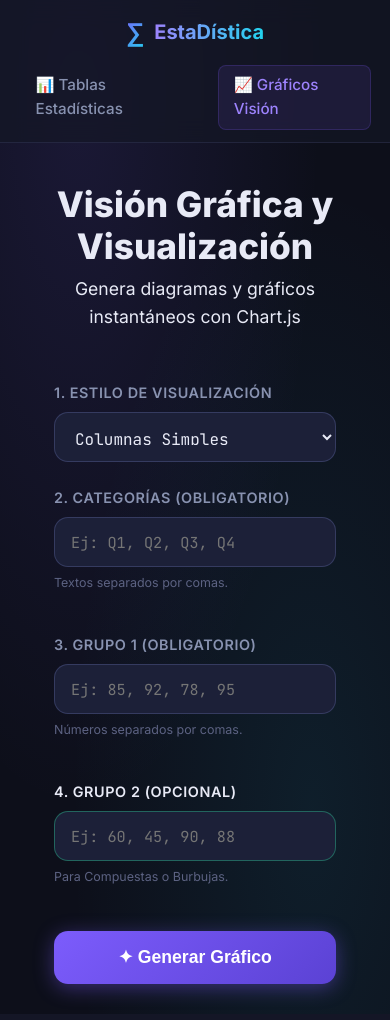
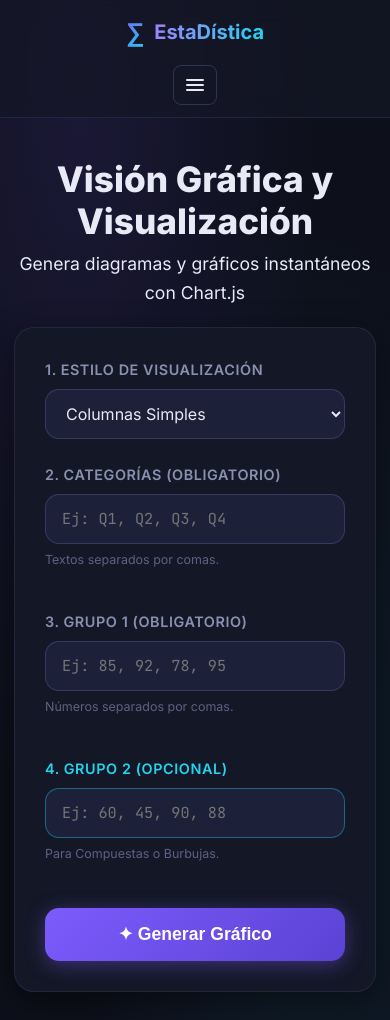
Before and after one commit to Chucharizard/appEst, a Flask app: page /graficos in a window 390 px wide. Before the commit the page ends 998 px from the top, so only its background shows below. Run offline with Flask 3, Linux system fonts and the light colour scheme; some libraries are stand-ins or nearby versions.

Commit message:
feat: implementación de plantillas base, interfaz de generación de gráficos con Chart.js y estilos de diseño responsivo

```diff
--- a/static/css/style.css
+++ b/static/css/style.css
@@ -302,7 +302,7 @@ body {
 .table-wrapper { overflow-x: auto; border-radius: var(--radius); }
 .freq-table {
   width: 100%; border-collapse: collapse;
-  font-size: 0.88rem; min-width: 700px;
+  font-size: 0.88rem; min-width: 620px;
 }
 .freq-table thead tr {
   background: linear-gradient(90deg, rgba(124,92,252,0.2), rgba(34,211,238,0.12));
@@ -388,12 +388,158 @@ body {
   font-size: 0.83rem;
 }
 
-/* ─── RESPONSIVE ─── */
+/* ─── GLASS PANEL (módulo gráficos) ─── */
+.glass-panel {
+  background: var(--surface);
+  border: 1px solid var(--border);
+  border-radius: var(--radius-lg);
+  padding: 32px;
+  box-shadow: var(--shadow);
+  margin-bottom: 28px;
+}
+
+/* ─── NAVBAR HAMBURGUESA ─── */
+.nav-toggle {
+  display: none;
+  background: none;
+  border: 1px solid var(--border2);
+  border-radius: var(--radius-sm);
+  padding: 8px 10px;
+  cursor: pointer;
+  color: var(--text);
+  line-height: 0;
+}
+.nav-toggle svg { display: block; }
+
+/* ─── BOTONES GRUPO (apilado en móvil) ─── */
+.btn-group {
+  display: flex;
+  gap: 12px;
+  margin-top: 12px;
+  flex-wrap: wrap;
+}
+
+/* ─── SELECT (formulario gráficos, no monoespaciado) ─── */
+.form-select {
+  width: 100%;
+  background: var(--surface2);
+  border: 1px solid var(--border2);
+  border-radius: var(--radius);
+  color: var(--text);
+  font-family: var(--font);
+  font-size: 0.95rem;
+  padding: 12px 16px;
+  transition: border-color .2s, box-shadow .2s;
+  outline: none;
+  cursor: pointer;
+}
+.form-select:focus {
+  border-color: var(--purple);
+  box-shadow: 0 0 0 3px rgba(124,92,252,0.2);
+}
+
+/* ─── NOTIFICACIÓN INLINE (OCR) ─── */
+.ocr-notification {
+  display: flex;
+  align-items: center;
+  gap: 10px;
+  padding: 12px 16px;
+  border-radius: var(--radius);
+  font-size: 0.9rem;
+  font-weight: 500;
+  margin-top: 12px;
+  animation: fadeUp .3s ease both;
+}
+.ocr-notification.success {
+  background: rgba(34,197,94,0.1);
+  border: 1px solid rgba(34,197,94,0.35);
+  color: #86efac;
+}
+.ocr-notification.error {
+  background: rgba(239,68,68,0.1);
+  border: 1px solid rgba(239,68,68,0.35);
+  color: #fca5a5;
+}
+
+/* ─── SPINNER (botón submit) ─── */
+.spinner {
+  display: inline-block;
+  width: 18px; height: 18px;
+  border: 2px solid rgba(255,255,255,0.3);
+  border-top-color: #fff;
+  border-radius: 50%;
+  animation: spin .7s linear infinite;
+}
+.pulse { animation: textPulse .6s ease; }
+@keyframes spin { to { transform: rotate(360deg); } }
+@keyframes textPulse {
+  0%   { box-shadow: 0 0 0 0 rgba(124,92,252,0.5); }
+  50%  { box-shadow: 0 0 0 8px rgba(124,92,252,0); }
+  100% { box-shadow: 0 0 0 0 rgba(124,92,252,0); }
+}
+
+/* ─── RESPONSIVE (600px) ─── */
 @media (max-width: 600px) {
-  .card { padding: 20px; }
+  .card  { padding: 18px; }
+  .glass-panel { padding: 18px; }
+  .hero  { padding: 32px 0 20px; }
+  .hero-title { font-size: clamp(1.5rem, 7vw, 2rem); }
+  .hero-desc  { font-size: 0.95rem; }
+
+  /* Tabla: font más pequeño en móvil */
+  .freq-table { font-size: 0.78rem; }
+  .freq-table th, .freq-table td { padding: 8px 8px; }
+
+  /* Grillas */
   .measures-grid { grid-template-columns: 1fr; }
   .info-grid { grid-template-columns: repeat(2, 1fr); }
-  .hero { padding: 40px 0 24px; }
+
+  /* Botones en columna */
+  .btn-group { flex-direction: column; }
+  .btn-group .btn-example { width: 100%; text-align: center; }
+
+  /* Método de agrupación: apilado */
+  .method-group { flex-direction: column !important; align-items: flex-start !important; }
+  .method-group #arbitrarioInput { margin-left: 0 !important; margin-top: 8px; width: 100%; }
+
+  /* Canvas de gráficos más compacto */
+  .chart-canvas-wrap { height: 38vh !important; }
+
+  /* Cards medidas */
+  .measure-card { padding: 16px; }
+  .measure-value { font-size: 1.6rem; }
+
+  /* Result section padding */
+  .result-section { padding: 18px; }
+}
+
+/* ─── RESPONSIVE (480px) ─── */
+@media (max-width: 480px) {
+  .nav-container { padding: 0 16px; }
+  .nav-toggle { display: flex; align-items: center; justify-content: center; }
+  .nav-links {
+    display: none;
+    position: absolute;
+    top: 100%;
+    left: 0; right: 0;
+    background: rgba(20,23,38,0.97);
+    backdrop-filter: blur(16px);
+    border-bottom: 1px solid var(--border);
+    flex-direction: column;
+    padding: 12px 16px 16px;
+    gap: 4px;
+    z-index: 999;
+  }
+  .nav-links.open { display: flex; }
+  .nav-item { padding: 12px 14px; font-size: 1rem; }
+
+  .container { padding: 0 14px; }
+  .card { padding: 14px; }
+  .glass-panel { padding: 14px; }
+  .info-grid { grid-template-columns: repeat(2, 1fr); gap: 10px; }
+  .info-value { font-size: 1.1rem; }
+  .hero-title { font-size: clamp(1.3rem, 8vw, 1.8rem); }
+  .section-title { font-size: 1rem; }
 }
 
 /* ─── OCR LOADER ─── */
--- a/templates/base.html
+++ b/templates/base.html
@@ -2,9 +2,12 @@
 <html lang="es">
 <head>
   <meta charset="UTF-8" />
-  <meta name="viewport" content="width=device-width, initial-scale=1.0" />
+  <meta name="viewport" content="width=device-width, initial-scale=1.0, maximum-scale=5.0" />
   <title>{% block title %}EstaDística – Calculadora & Gráficos{% endblock %}</title>
   <meta name="description" content="Resuelve ejercicios de estadística descriptiva y visualiza gráficos de datos." />
+  <meta name="theme-color" content="#0d0f1a" />
+  <meta name="apple-mobile-web-app-capable" content="yes" />
+  <meta name="mobile-web-app-status-bar-style" content="black-translucent" />
 
   <link rel="preconnect" href="https://fonts.googleapis.com" />
   <link href="https://fonts.googleapis.com/css2?family=Inter:wght@300;400;500;600;700;800&family=JetBrains+Mono:wght@400;600&display=swap" rel="stylesheet" />
@@ -24,12 +27,37 @@
       <span class="logo-icon">∑</span>
       <span class="logo-text">EstaDística</span>
     </div>
-    <div class="nav-links">
+    <button class="nav-toggle" id="navToggle" aria-label="Abrir menú" aria-expanded="false">
+      <svg width="22" height="22" viewBox="0 0 22 22" fill="none" stroke="currentColor" stroke-width="2" stroke-linecap="round">
+        <line x1="3" y1="6"  x2="19" y2="6" />
+        <line x1="3" y1="11" x2="19" y2="11" />
+        <line x1="3" y1="16" x2="19" y2="16" />
+      </svg>
+    </button>
+    <div class="nav-links" id="navLinks">
       <a href="/" class="nav-item {% if request.path == '/' %}active{% endif %}">📊 Tablas Estadísticas</a>
       <a href="/graficos" class="nav-item {% if request.path == '/graficos' %}active{% endif %}">📈 Gráficos Visión</a>
     </div>
   </div>
 </nav>
+<script>
+  (function() {
+    const toggle = document.getElementById('navToggle');
+    const links  = document.getElementById('navLinks');
+    if (toggle && links) {
+      toggle.addEventListener('click', function() {
+        const open = links.classList.toggle('open');
+        toggle.setAttribute('aria-expanded', open);
+      });
+      document.addEventListener('click', function(e) {
+        if (!toggle.contains(e.target) && !links.contains(e.target)) {
+          links.classList.remove('open');
+          toggle.setAttribute('aria-expanded', 'false');
+        }
+      });
+    }
+  })();
+</script>
 
 {% block content %}
 {% endblock %}
--- a/templates/graficos_index.html
+++ b/templates/graficos_index.html
@@ -26,7 +26,7 @@
 
       <div class="field-group" style="margin-bottom: 24px;">
         <label class="field-label" for="chart_type">1. Estilo de Visualización</label>
-        <select name="chart_type" id="chart_type" class="data-textarea" style="height: 50px; font-size: 1rem; cursor: pointer;">
+        <select name="chart_type" id="chart_type" class="form-select" style="height: 50px; font-size: 1rem; cursor: pointer;">
             <option value="columnas">Columnas Simples</option>
             <option value="compuestas">Columnas Compuestas (Apiladas)</option>
             <option value="barras">Diagrama de Barras (Horizontales)</option>
@@ -53,9 +53,9 @@
               <span class="field-hint">Números separados por comas.</span>
           </div>
 
-          <div class="field-group" id="grupo2_container" style="transition: opacity 0.3s ease;">
-              <span class="field-label" style="color: var(--accent-main);">4. Grupo 2 (Opcional)</span>
-              <input type="text" name="values2" id="values2" class="data-textarea" style="height: 50px; border-color: rgba(43, 204, 150, 0.4);" placeholder="Ej: 60, 45, 90, 88">
+          <div class="field-group" id="grupo2_container">
+              <span class="field-label" style="color: var(--cyan);">4. Grupo 2 (Opcional)</span>
+              <input type="text" name="values2" id="values2" class="data-textarea" style="height: 50px; border-color: rgba(34,211,238, 0.4);" placeholder="Ej: 60, 45, 90, 88">
               <span class="field-hint">Para Compuestas o Burbujas.</span>
           </div>
       </div>
@@ -68,10 +68,10 @@
 
   {% if chart_data %}
   <div class="glass-panel" style="margin-top: 40px; padding: 30px;">
-      <h2 style="font-weight: 700; color: var(--accent-main); margin-bottom: 24px; text-transform: uppercase;">
+      <h2 style="font-weight: 700; color: var(--cyan); margin-bottom: 24px; text-transform: uppercase;">
         {{ chart_data.title }}
       </h2>
-      <div style="position: relative; height: 50vh; width: 100%;">
+      <div class="chart-canvas-wrap" style="position: relative; height: 50vh; width: 100%;">
           <canvas id="myChart"></canvas>
       </div>
   </div>
@@ -88,10 +88,10 @@
       const input = document.getElementById('values2');
       const noAplica = ['circular', 'dona', 'bastones'].includes(tipo);
 
-      contenedor.style.opacity = noAplica ? '0.3' : '1';
-      contenedor.style.pointerEvents = noAplica ? 'none' : 'auto';
-      input.value = noAplica ? '' : input.value;
-      input.placeholder = noAplica ? 'No aplica aquí' : 'Ej: 60, 45, 90, 88';
+      contenedor.style.display = noAplica ? 'none' : '';
+      contenedor.setAttribute('aria-hidden', noAplica ? 'true' : 'false');
+      if (noAplica) { input.value = ''; input.setAttribute('tabindex', '-1'); }
+      else { input.removeAttribute('tabindex'); }
   });
   setTimeout(() => document.getElementById('chart_type').dispatchEvent(new Event('change')), 100);
 </script>
```
Also changed, not shown: static/js/main.js (+18 -24 lines), templates/tablas_index.html (+5 -8 lines).
